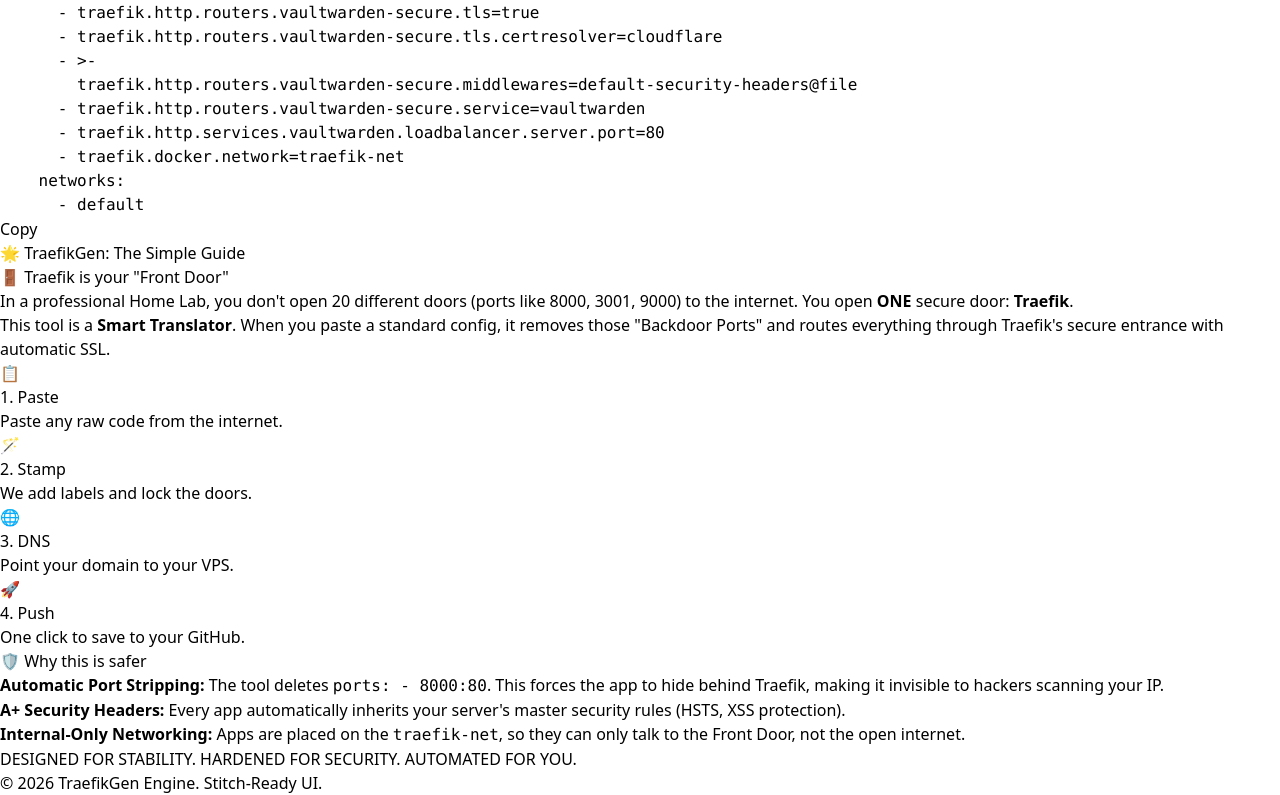
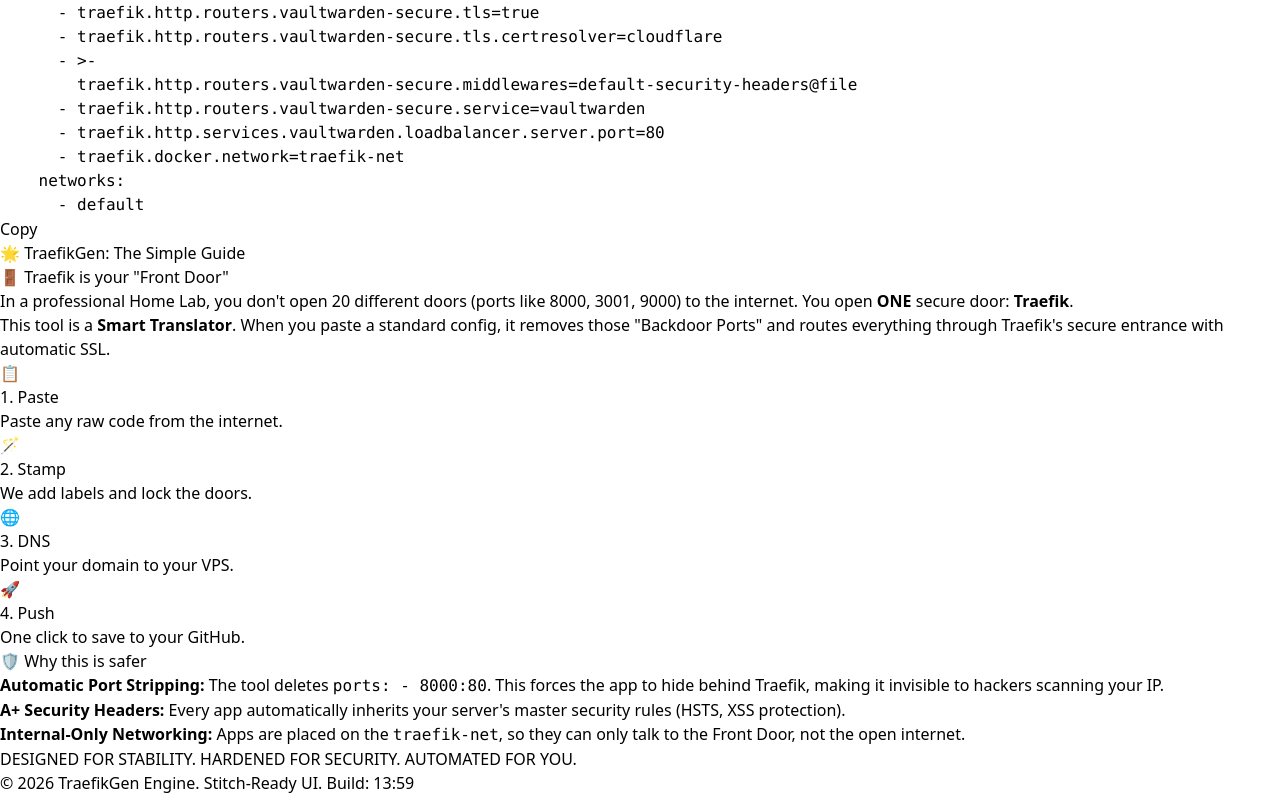
Before and after one commit to cloudcap10/traefik-gen, a React (Vite) app: page / in a window 1280 px wide. Shown: the part 893-1688 px from the top of the page. Built offline with nearby package versions, Linux system fonts and the light colour scheme.

Commit message:
chore: force cache bust with build timestamp 13:59

```diff
--- a/src/App.tsx
+++ b/src/App.tsx
@@ -26,7 +26,7 @@
       </main>
 
       <footer className="bg-white border-t border-gray-200 py-4 px-8 text-center text-xs text-gray-400 mt-auto">
-        &copy; {new Date().getFullYear()} TraefikGen Engine. Stitch-Ready UI.
+        &copy; {new Date().getFullYear()} TraefikGen Engine. Stitch-Ready UI. Build: 13:59
       </footer>
     </div>
   )
```
